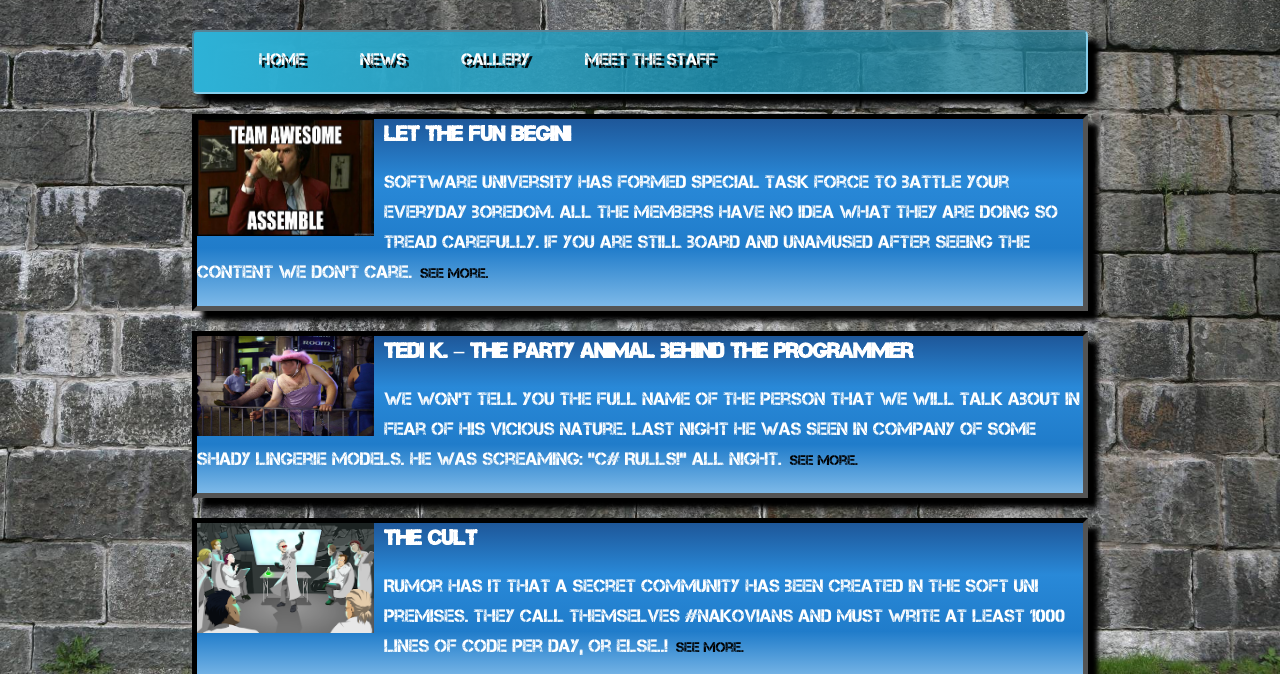
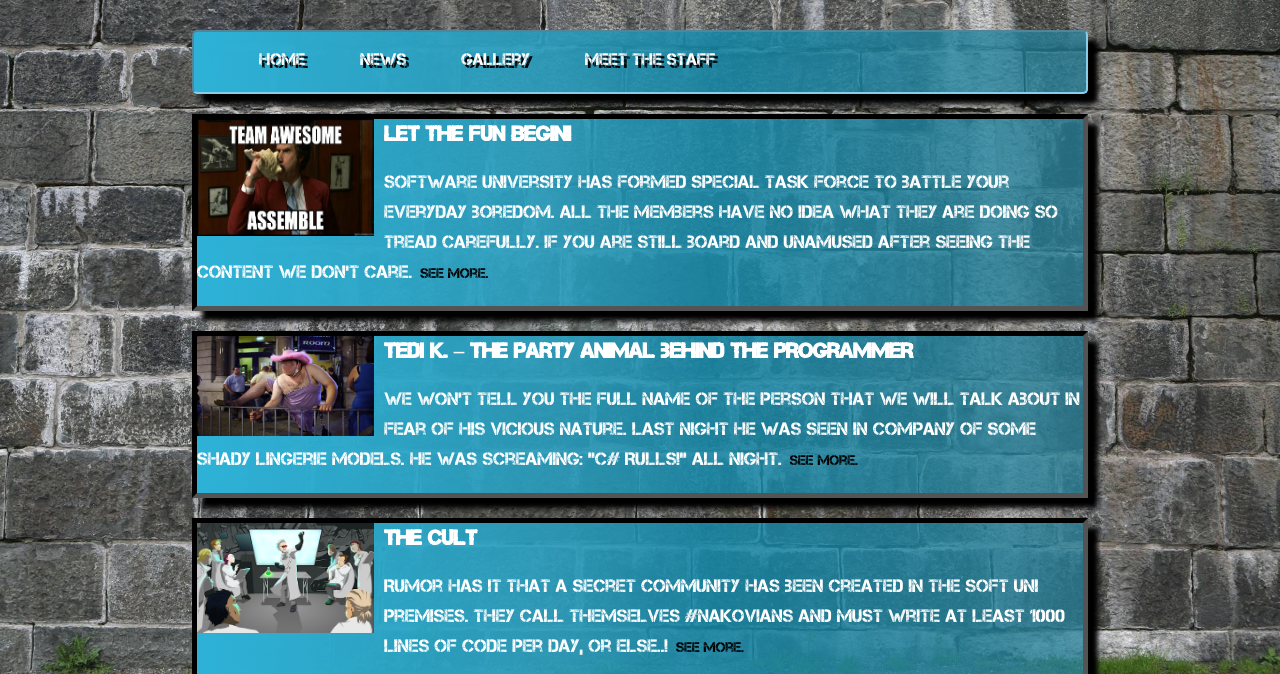
Before and after one commit to TeamErrol/Team-Errol, a plain HTML site: page news.html in a window 1280 px wide. Shown: the part 126-800 px from the top of the page. Drawn offline with Linux system fonts and the light colour scheme.

Commit message:
info for Karamfilov added

```diff
--- a/styles/news.css
+++ b/styles/news.css
@@ -4,14 +4,14 @@ article{
  	font-size: 18px;
     line-height: 30px;
 	color: white;
-    background: #1e5799; /* Old browsers */
-	background: -moz-linear-gradient(top,  #1e5799 0%, #2989d8 33%, #207cca 69%, #7db9e8 100%); /* FF3.6+ */
-	background: -webkit-gradient(linear, left top, left bottom, color-stop(0%,#1e5799), color-stop(33%,#2989d8), color-stop(69%,#207cca), color-stop(100%,#7db9e8)); /* Chrome,Safari4+ */
-	background: -webkit-linear-gradient(top,  #1e5799 0%,#2989d8 33%,#207cca 69%,#7db9e8 100%); /* Chrome10+,Safari5.1+ */
-	background: -o-linear-gradient(top,  #1e5799 0%,#2989d8 33%,#207cca 69%,#7db9e8 100%); /* Opera 11.10+ */
-	background: -ms-linear-gradient(top,  #1e5799 0%,#2989d8 33%,#207cca 69%,#7db9e8 100%); /* IE10+ */
-	background: linear-gradient(to bottom,  #1e5799 0%,#2989d8 33%,#207cca 69%,#7db9e8 100%); /* W3C */
-	filter: progid:DXImageTransform.Microsoft.gradient( startColorstr='#1e5799', endColorstr='#7db9e8',GradientType=0 ); /* IE6-9 */
+    background: rgba(45,178,215,1);
+    background: -moz-linear-gradient(left, rgba(45,178,215,1) 0%, rgba(41,156,188,0.9) 41%, rgba(21,136,168,0.86) 58%, rgba(37,127,152,0.75) 100%);
+    background: -webkit-gradient(left top, right top, color-stop(0%, rgba(45,178,215,1)), color-stop(41%, rgba(41,156,188,0.9)), color-stop(58%, rgba(21,136,168,0.86)), color-stop(100%, rgba(37,127,152,0.75)));
+    background: -webkit-linear-gradient(left, rgba(45,178,215,1) 0%, rgba(41,156,188,0.9) 41%, rgba(21,136,168,0.86) 58%, rgba(37,127,152,0.75) 100%);
+    background: -o-linear-gradient(left, rgba(45,178,215,1) 0%, rgba(41,156,188,0.9) 41%, rgba(21,136,168,0.86) 58%, rgba(37,127,152,0.75) 100%);
+    background: -ms-linear-gradient(left, rgba(45,178,215,1) 0%, rgba(41,156,188,0.9) 41%, rgba(21,136,168,0.86) 58%, rgba(37,127,152,0.75) 100%);
+    background: linear-gradient(to right, rgba(45,178,215,1) 0%, rgba(41,156,188,0.9) 41%, rgba(21,136,168,0.86) 58%, rgba(37,127,152,0.75) 100%);
+    filter: progid:DXImageTransform.Microsoft.gradient( startColorstr='#2db2d7', endColorstr='#257f98', GradientType=1 );
     border-width: 5px;
     border-style:inset;
     border-color: black;
```
Also changed, not shown: staff.html (+5 -6 lines), styles/staff.css (+8 -8 lines).
